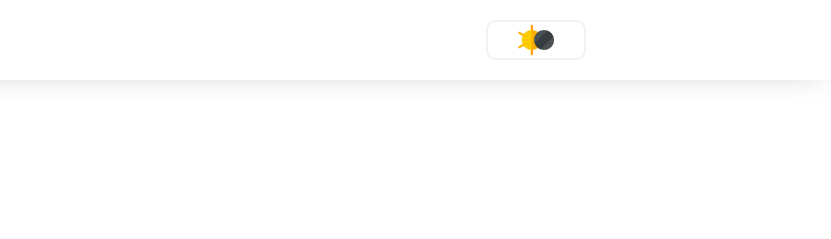
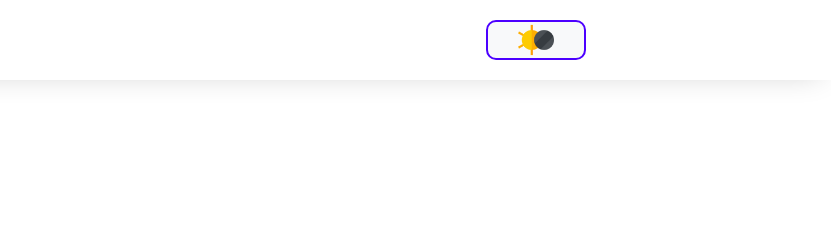
Before and after one commit to GuilhermeSchulz/m2-entrega-pagina-de-login-GuilhermeSchulz, a plain HTML site: page index.html in a window 1280 px wide. Shown: the top 239 px of the page, 449-1280 px from the left. Drawn offline with Linux system fonts and the light colour scheme.

Commit message:
ajustado cor do botao

```diff
--- a/src/styles/buttons.css
+++ b/src/styles/buttons.css
@@ -1,9 +1,9 @@
 .header__container__button{
     width: 30%;
     height: 50%;
-    background-color: var(--color-primary);
+    background-color: var(--color-grey-6);
     border-radius: 10px;
-    border: 2px solid var(--color-grey-5);
+    border: 2px solid var(--color-secondary);
 }
 .modal__form__button{
     width: max-content;
```
